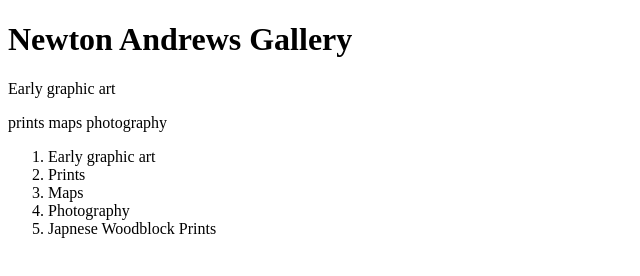
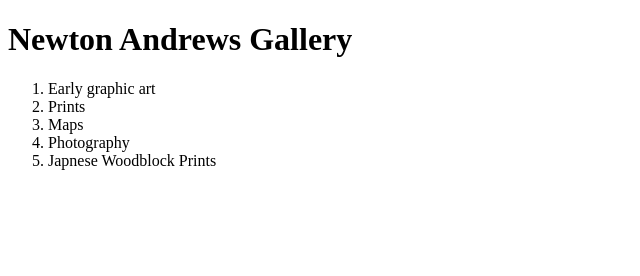
Before and after one commit to mangosteen182/newtonandrews, a plain HTML site: page index.html in a window 1280 px wide. Shown: the whole page, without its empty margins (0-640 px from the left). Drawn offline with Linux system fonts and the light colour scheme.

Commit message:
Update index.html

```diff
--- a/index.html
+++ b/index.html
@@ -5,8 +5,6 @@
 </head>
 <body>
 <h1>Newton Andrews Gallery</h1>
-<p>Early graphic art</p>
-<p>prints maps photography</p>
   <ol>
     <li>Early graphic art</li>
     <li>Prints</li>
```
